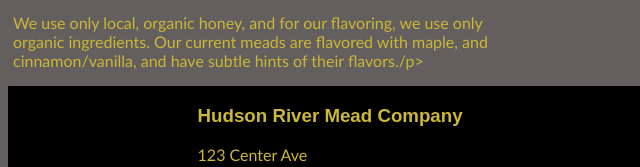
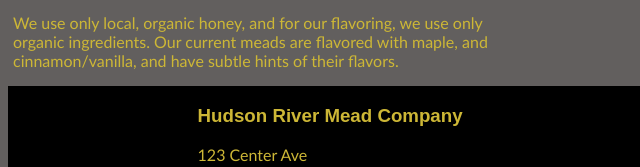
Before and after one commit to hraver/hr-mead, a plain HTML site: page our-mead.html in a window 1280 px wide. Shown: the part 554-721 px from the top of the page, 0-640 px from the left. Drawn offline with Linux system fonts and the light colour scheme.

Commit message:
some code was showing- missing closing bracket.

```diff
--- a/our-mead.html
+++ b/our-mead.html
@@ -35,7 +35,7 @@
 
         <p class="talk">Mead is, in its most basic form, a mixture of honey and water which is then fermented. Various ingredients can be added in the production of mead, which changes their flavors.</p>
 
-        <p class="talk">We use only local, organic honey, and for our flavoring, we use only organic ingredients. Our current meads are flavored with maple, and cinnamon/vanilla, and have subtle hints of their flavors./p>
+        <p class="talk">We use only local, organic honey, and for our flavoring, we use only organic ingredients. Our current meads are flavored with maple, and cinnamon/vanilla, and have subtle hints of their flavors.</p>
 
 
 
```
